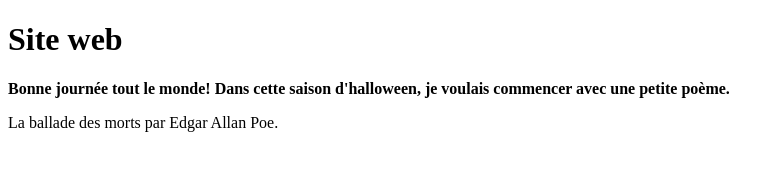
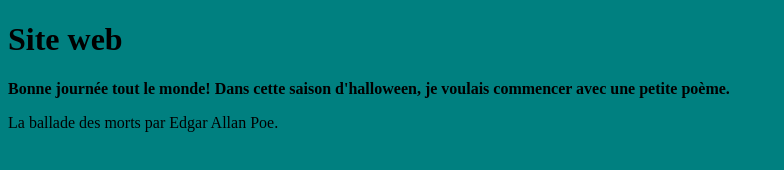
Before and after one commit to sidnej01/my-website.io, a plain HTML site: page siteweb.html in a window 1280 px wide. Shown: the whole page, without its empty margins (0-784 px from the left). Drawn offline with Linux system fonts and the light colour scheme.

Commit message:
Update siteweb.html

```diff
--- a/siteweb.html
+++ b/siteweb.html
@@ -4,9 +4,10 @@
 		<meta charset="UTF-8">
 		<title>Site Web</title>
 	</head>
-	<body>
+	<body style="background-color: #008080;">
 		<h1> Site web</h1>
 		<p><b>Bonne journée tout le monde! Dans cette saison d'halloween, je voulais commencer avec une petite poème.</b></p>
 		<p>La ballade des morts par Edgar Allan Poe.</p>
 	</body>
+
 </html>
```
